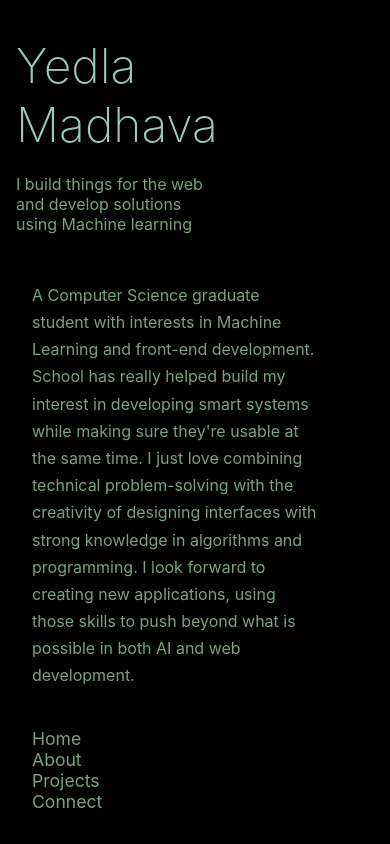
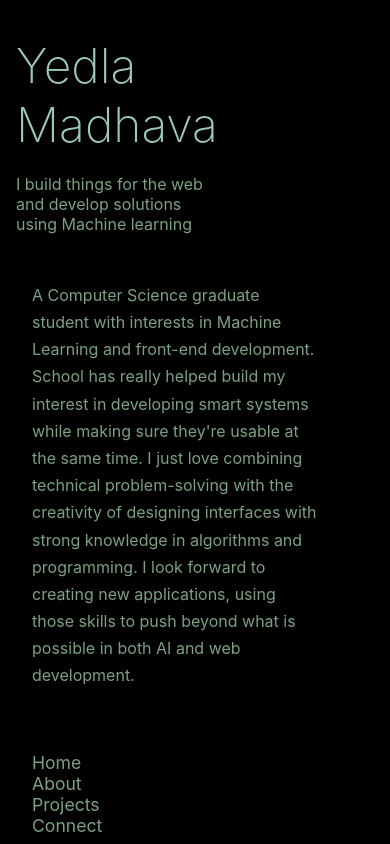
Before and after one commit to MadhavaY/MinimalPortfolio, a React (Create React App) app: page / in a window 390 px wide. Built offline with nearby package versions, Linux system fonts and the light colour scheme.

Commit message:
Final commit

```diff
--- a/src/components/page/Navbar/navbar.css
+++ b/src/components/page/Navbar/navbar.css
@@ -38,6 +38,8 @@
 @media only screen and (max-width:870px) {
     .navbar{
         padding: 2rem;
-        margin-top: 10rem;
+        position: absolute;
+        top: 45rem;
+
     }
 }
```
